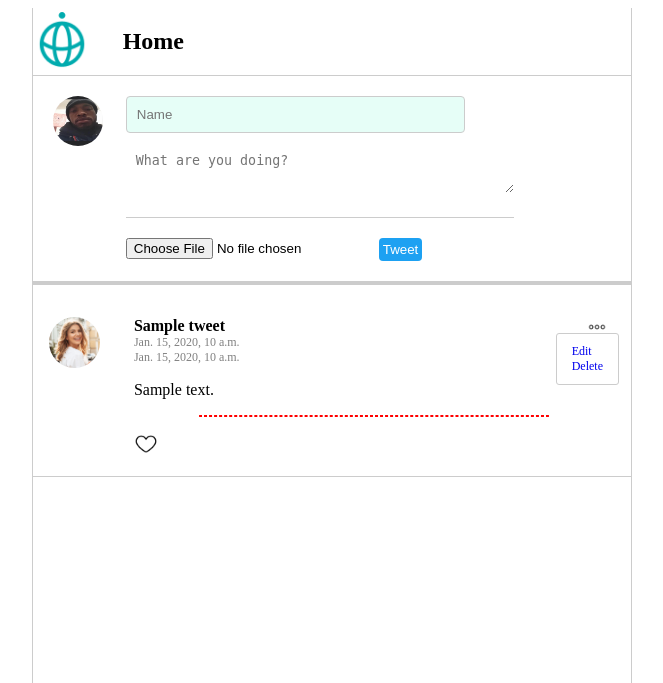
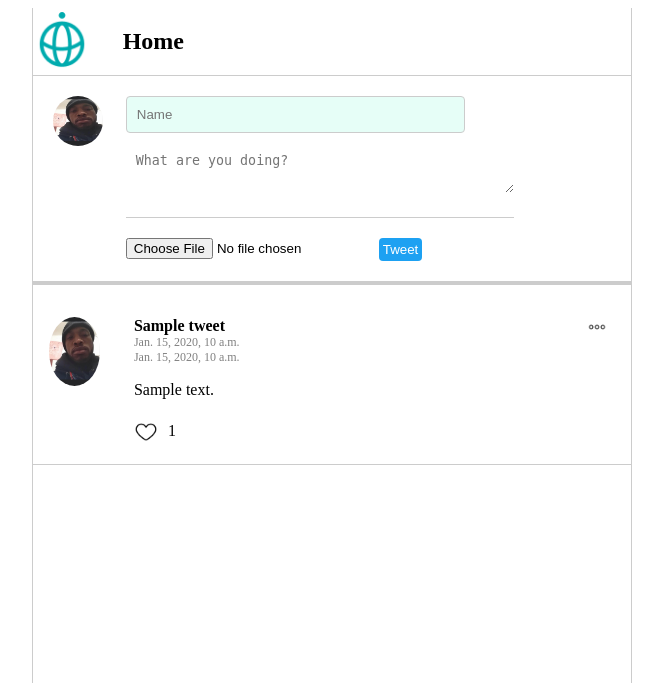
Before and after one commit to horatioDev/Twitter_Clone, a Django app: page / in a window 1280 px wide. Shown: the top 683 px of the page, without its empty margins (308-971 px from the left). Run offline with Django 4.2, Linux system fonts and the light colour scheme; tables that the repository leaves empty hold one stand-in row (values such as "Sample post").

Commit message:
completed twitter clone app

```diff
--- a/twitter_clone/static/css/style.css
+++ b/twitter_clone/static/css/style.css
@@ -143,8 +143,6 @@ Posts
 }
 
 .posts li .menu {
-    display: flex;
-    flex-direction: column;
     position: absolute;
     top: 32px;
     right: 12px;
@@ -153,6 +151,7 @@ Posts
     padding: 10px 15px;
     font-size: 12px;
     border-radius: 3px;
+    display: none;
 }
 
 .posts li .menu a {
@@ -180,8 +179,6 @@ Post img container and likes
 .post_img_container {
     width: 350px;
     border-radius: 4px;
-    border: 1px dashed red;
-    margin: auto;
 }
 
 .post_img_container img {
--- a/twitter_clone/templates/posts.html
+++ b/twitter_clone/templates/posts.html
@@ -36,11 +36,15 @@
             <li>
                 <img class="menu_icon js-menu-icon" src="{% static 'img/menu.png' %}" alt="">
                 <div class="menu">
-                    <a href="edit/{{ post.id }}">Edit</a>
-                    <a href="delete/{{ post.id }}">Delete</a>
+                    <div class="edit_link">
+                        <a href="edit/{{ post.id }}">Edit</a>
+                    </div>
+                    <div class="delete_link">
+                        <a href="delete/{{ post.id }}">Delete</a>
+                    </div>
                 </div>
                 <div class="logo">
-                    <img src="{% static 'img/sample-woman.jpg' %}" alt="user photo">
+                    <img src="{% static 'img/my-pic.jpg' %}" alt="user photo">
                 </div>
                 <div class="name_body">
 
@@ -61,14 +65,10 @@
 
                     <div class="likes_container">
                         <div class="like_icon">
-                            <a href="{{post.like_count}}"><img src="{% static 'img/heart.png' %}">
+                            <a href="like/{{post.id}}"><img src="{% static 'img/heart.png' %}">
                             </img></a>
                         </div>
-                        <div class="like_count">
-                            {%for like in likes %}
-                                <p>{{ post.like_count}}</p>
-                            {% endfor %}
-                        </div>
+                        <div class="like_count">{{post.like_count}}</div>
                     </div>
                 </div>
             </li>
--- a/twitter_clone/tweets/views.py
+++ b/twitter_clone/tweets/views.py
@@ -47,7 +47,8 @@ def like(request, post_id):
     # Create a post instance to hold data:
     likes = Post.objects.get(id=post_id)
     # Increment likes:
-    likes += 1
+    likes.like_count += 1
+
     # Save likes:
     likes.save()
     # Redirect to same/current page:
```
Also changed, not shown: twitter_clone/templates/edit.html (+5 -5 lines), twitter_clone/db.sqlite3.
